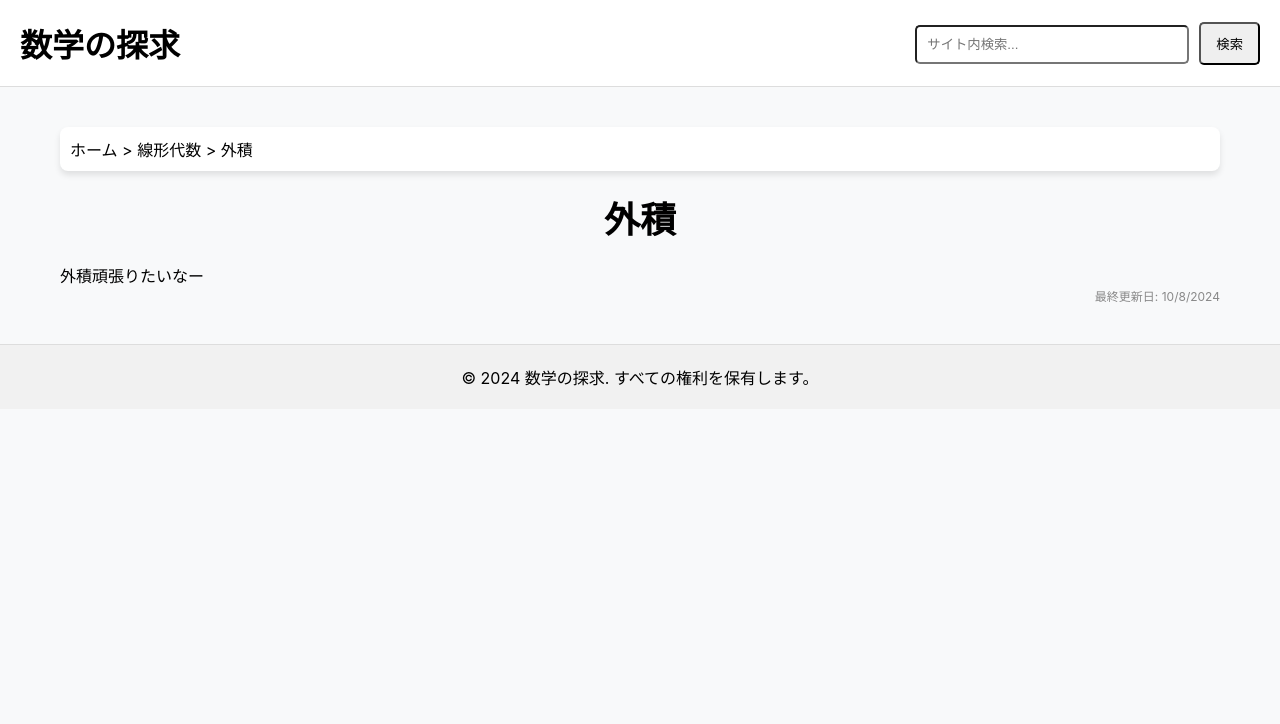
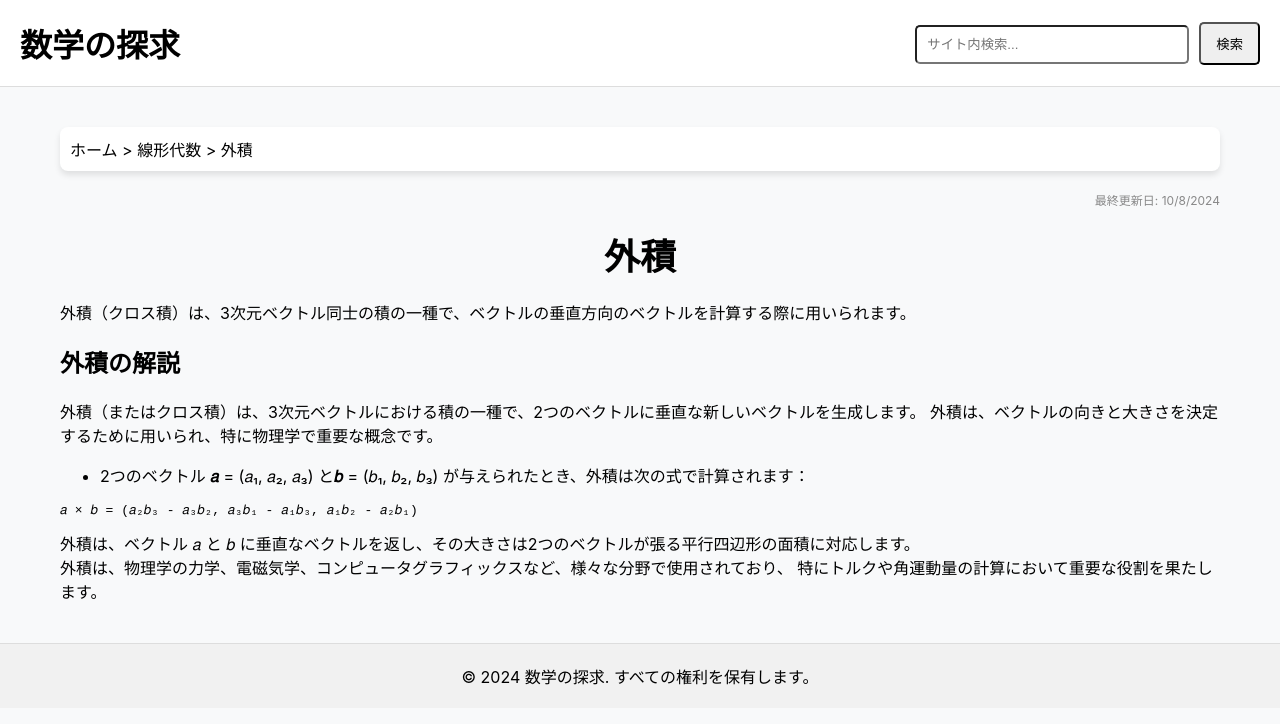
Before and after one commit to nakano0328/archive, a Next.js app: page /linear_algebra/crossproduct in a window 1280 px wide. Shown: the top 724 px of the page. Built offline with nearby package versions, Linux system fonts and the light colour scheme.

Commit message:
内積と外積のページの作成

```diff
--- a/app/linear_algebra/crossproduct/page.tsx
+++ b/app/linear_algebra/crossproduct/page.tsx
@@ -3,7 +3,8 @@ import Breadcrumb from "@/app/components/Breadcrumb";
 // メタデータの定義
 export const metaData = {
   title: "外積",
-  description: "外積頑張りたいなー",
+  description:
+    "外積（クロス積）は、3次元ベクトル同士の積の一種で、ベクトルの垂直方向のベクトルを計算する際に用いられます。",
   updatedAt: "2024-10-08",
 };
 
@@ -13,14 +14,26 @@ export default function CrossProductPage() {
 
   // パンくずリストに使用するサーバーサイドデータ
   const serverData = {
-    linear_algebra: { title: "線形代数" }, // 線形代数の親フォルダ
-    crossproduct: { title }, // 現在のページのタイトル
+    crossproduct: { title },
+    linear_algebra: { title: "線形代数" }, // 親フォルダ名も日本語にする
   };
 
   return (
-    <div style={{ padding: "20px" }}>
+    <div style={{ padding: "20px", position: "relative" }}>
       {/* パンくずリストの表示 */}
       <Breadcrumb serverData={serverData} />
+
+      {/* 最終更新日をパンくずリストの下かつ右寄せに表示 */}
+      <div
+        style={{
+          fontSize: "12px",
+          color: "#888",
+          marginBottom: "20px",
+          textAlign: "right", // 右寄せに設定
+        }}
+      >
+        最終更新日: {new Date(updatedAt).toLocaleDateString()}
+      </div>
 
       <h1
         style={{ fontSize: "36px", textAlign: "center", marginBottom: "20px" }}
@@ -28,8 +41,27 @@ export default function CrossProductPage() {
         {title}
       </h1>
       <p>{description}</p>
-      <p style={{ fontSize: "12px", color: "#888", textAlign: "right" }}>
-        最終更新日: {new Date(updatedAt).toLocaleDateString()}
+
+      {/* 外積の解説 */}
+      <h2>外積の解説</h2>
+      <p>
+        外積（またはクロス積）は、3次元ベクトルにおける積の一種で、2つのベクトルに垂直な新しいベクトルを生成します。
+        外積は、ベクトルの向きと大きさを決定するために用いられ、特に物理学で重要な概念です。
+      </p>
+      <ul>
+        <li>
+          2つのベクトル <strong>𝑎</strong> = (𝑎₁, 𝑎₂, 𝑎₃) と<strong>𝑏</strong> =
+          (𝑏₁, 𝑏₂, 𝑏₃) が与えられたとき、外積は次の式で計算されます：
+        </li>
+      </ul>
+      <pre>𝑎 × 𝑏 = (𝑎₂𝑏₃ - 𝑎₃𝑏₂, 𝑎₃𝑏₁ - 𝑎₁𝑏₃, 𝑎₁𝑏₂ - 𝑎₂𝑏₁)</pre>
+      <p>
+        外積は、ベクトル 𝑎 と 𝑏
+        に垂直なベクトルを返し、その大きさは2つのベクトルが張る平行四辺形の面積に対応します。
+      </p>
+      <p>
+        外積は、物理学の力学、電磁気学、コンピュータグラフィックスなど、様々な分野で使用されており、
+        特にトルクや角運動量の計算において重要な役割を果たします。
       </p>
     </div>
   );
```
Also changed, not shown: app/linear_algebra/dotproduct/page.tsx (+14 -6 lines), app/linear_algebra/page.tsx (+24 -31 lines), app/page.tsx (+0 -20 lines).
